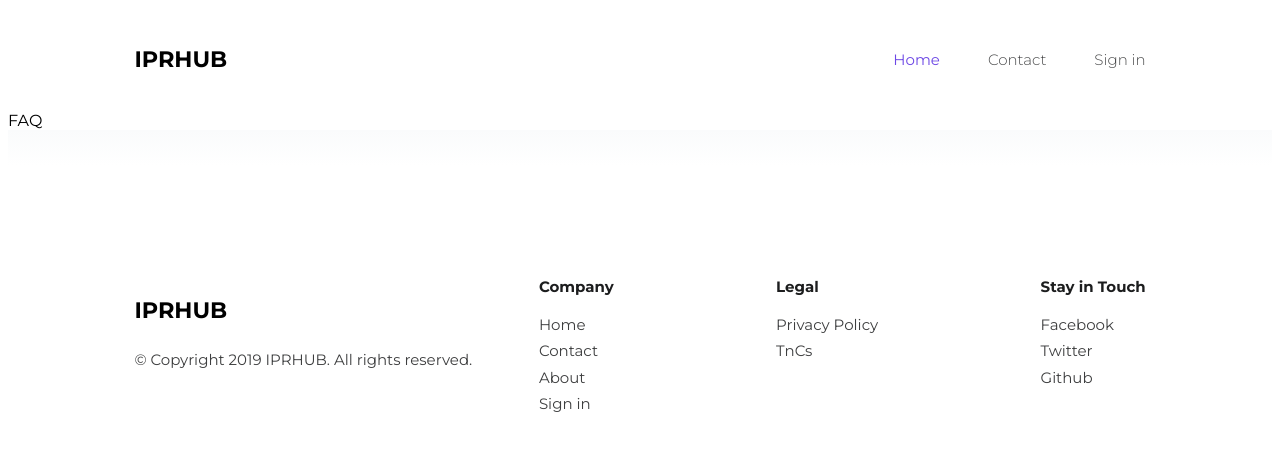
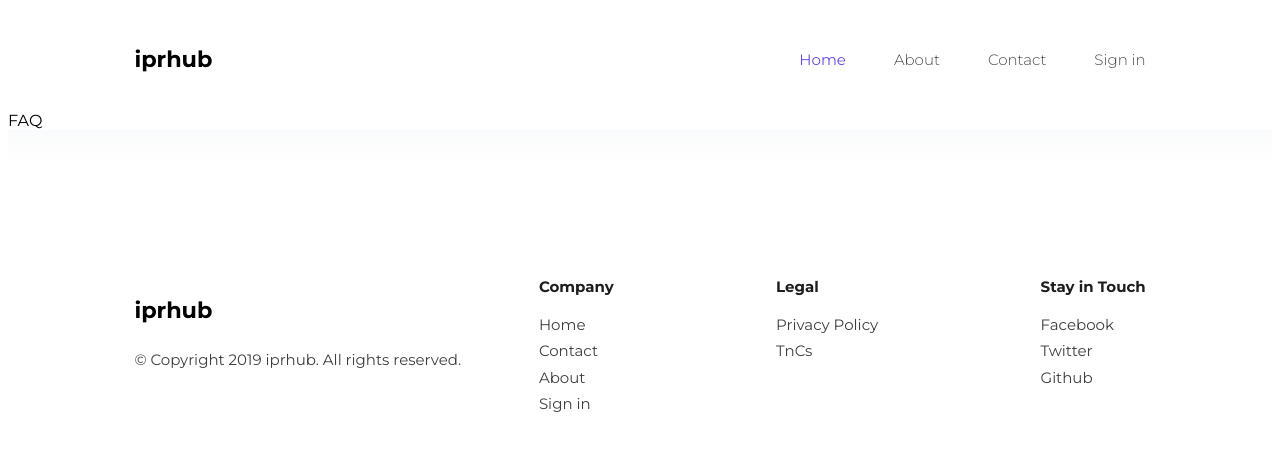
Before and after one commit to iprhub/iprhub, a Next.js app: page /faq in a window 1280 px wide. Shown: the top 450 px of the page. Built offline with nearby package versions, Linux system fonts and the light colour scheme.

Commit message:
redirect and iprhub lower case

```diff
--- a/components/Footer.js
+++ b/components/Footer.js
@@ -82,10 +82,10 @@ const Footer = () => {
       <FooterStyle>
         <FooterLeftStyle>
           <Link href="/">
-            <LogoStyle>IPRHUB</LogoStyle>
+            <LogoStyle>iprhub</LogoStyle>
           </Link>
           <FooterItemsStyle>
-            © Copyright 2019 IPRHUB. All rights reserved.
+            © Copyright 2019 iprhub. All rights reserved.
           </FooterItemsStyle>
         </FooterLeftStyle>
         <FooterRightStyle>
--- a/components/Nav.js
+++ b/components/Nav.js
@@ -54,11 +54,14 @@ const Nav = () => {
   return (
     <NavBarStyle>
       <Link href="/">
-        <LogoStyle>IPRHUB</LogoStyle>
+        <LogoStyle>iprhub</LogoStyle>
       </Link>
       <MenuStyle>
         <Link href="/">
           <MenuItemStyle MenuItemIsActive="true">Home</MenuItemStyle>
+        </Link>
+        <Link href="/about">
+          <MenuItemStyle>About</MenuItemStyle>
         </Link>
         <Link href="/contact">
           <MenuItemStyle>Contact</MenuItemStyle>
--- a/now.json
+++ b/now.json
@@ -1,6 +1,6 @@
 {
   "version": 2,
-  "alias": "www.iprhub.io",
+  "alias": ["iprhub.io"],
   "name": "iprhub-website",
   "builds": [{ "src": "package.json", "use": "@now/static-build" }]
 }
```
Also changed, not shown: redirect/now.json (added, +12 -0 lines).
